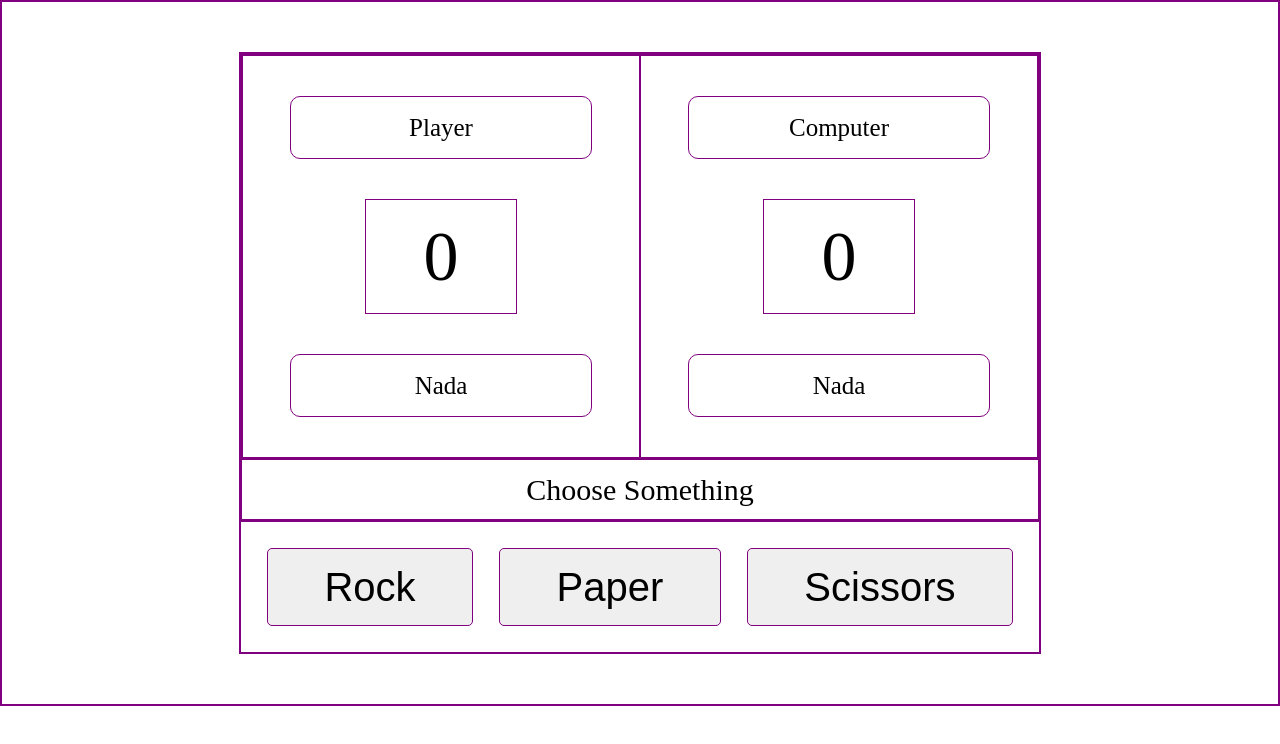
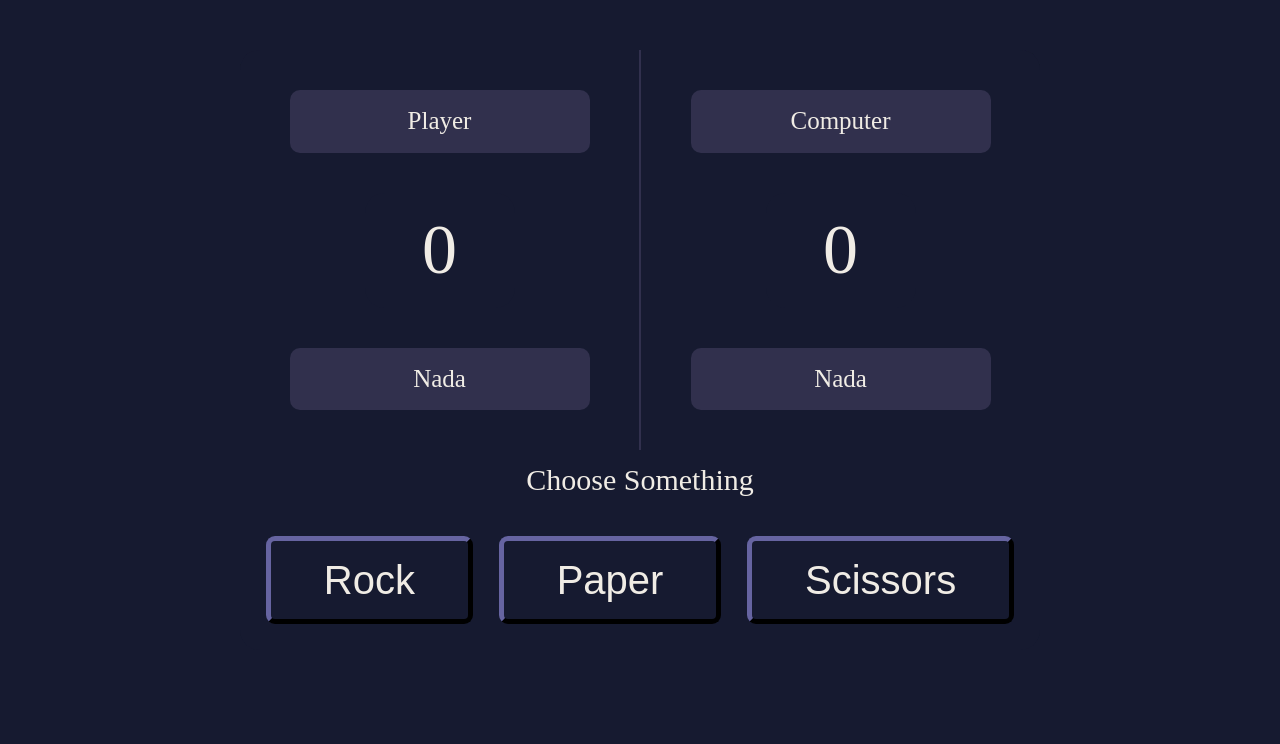
Before and after one commit to Vali644/rock-paper-scissors, a plain HTML site: page index.html in a window 1280 px wide. Drawn offline with Linux system fonts and the light colour scheme.

Commit message:
Finish styling

```diff
--- a/style.css
+++ b/style.css
@@ -1,8 +1,10 @@
 * {
     margin: 0;
     padding: 0;
-    border: solid 1px purple;
     font-style: Verdana, sans-serif;
+    border-color: #B6BBC4;
+    color: #F0ECE5;
+    background-color: #161A30;
 }
 
 body {
@@ -15,7 +17,8 @@ body {
     display: flex;
     flex-direction: column;
     width: 800px;
-    height: 600px
+    height: 600px;
+    border-radius: 20px;
 }
 
 #top {
@@ -23,18 +26,21 @@ body {
     flex-direction: column;
     flex-grow: 4;
     justify-content: space-between;
+    border-radius: 20px 20px 0 0;
 }
 
 #score-container {
     display: flex;
     justify-content: center;
     flex-grow: 4;
+    border-radius: 20px 20px 0 0;
 }
 
 #bottom {
     display: flex;
     flex-grow: 1;
     padding: 13px;
+    border-radius: 0 0 20px 20px;
 }
 
 #bottom button {
@@ -42,7 +48,9 @@ body {
     margin: 13px;
     padding: 0;;
     font-size: 40px;
-    border-radius: 5px;
+    border-radius: 9px;
+    border-width: 5px;
+    border-color: #31304D;
 }
 
 #score-container div {
@@ -66,6 +74,12 @@ body {
     padding: 20px
 }
 
+#player-container {
+    border-right-style: solid;
+    border-right-color: #31304D;
+    border-right-width: 2px;
+}
+
 #player-container div,
 #computer-container div {
     display: flex;
@@ -81,6 +95,7 @@ body {
     display: flex;
     justify-content: center;
     align-items: center;
+    border-radius: 20px;
 }
 
 #player-name,
@@ -93,4 +108,12 @@ body {
     align-items: center;
     font-size: 25px;
     border-radius: 10px;
+    background-color: #31304D;
 }
+
+#player-container {
+    border-top-left-radius: 20px;
+}
+#computer-container {
+    border-top-right-radius: 20px;
+}
```
